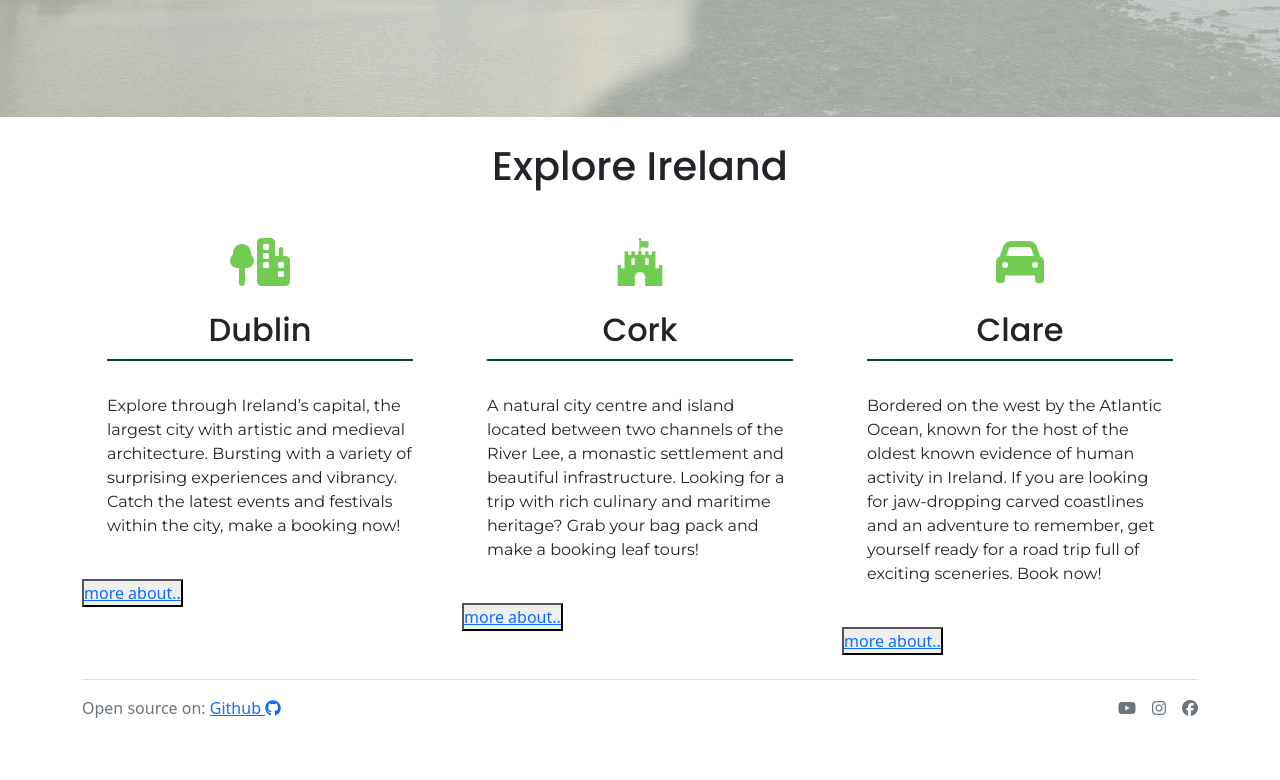
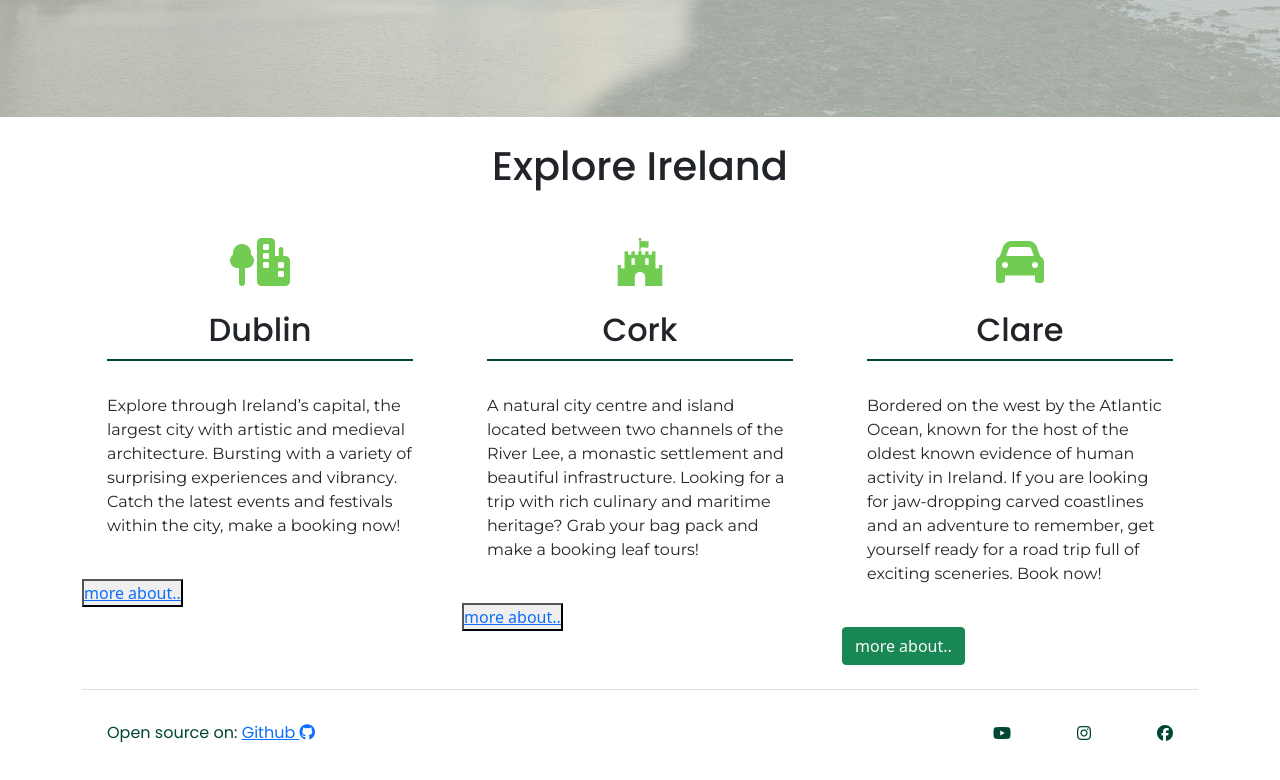
Before and after one commit to vianeyAM/leafTours, a plain HTML site: page index.html in a window 1280 px wide. Shown: the part 666-1446 px from the top of the page. Drawn offline with nearby package versions, Linux system fonts and the light colour scheme.

Commit message:
change css

```diff
--- a/css/styles.css
+++ b/css/styles.css
@@ -15,6 +15,10 @@ body {
 
 .selector-for-some-widget {
   box-sizing: content-box;
+}
+
+a {
+  text-decoration: none;
 }
 
 /*FOOTER*/
--- a/index.html
+++ b/index.html
@@ -141,8 +141,10 @@
             remember, get yourself ready for a road trip full of exciting
             sceneries. Book now!
           </p>
-          <button class="btn-index">
-            <a href="./Pages/clare.html">more about..</a>
+          <button class="btn btn-success">
+            <a class="text-light text-decoration-none" href="./Pages/clare.html"
+              >more about..</a
+            >
           </button>
         </div>
       </div>
@@ -154,7 +156,7 @@
         class="d-flex flex-wrap justify-content-between align-items-center py-3 my-4 border-top"
       >
         <div class="col-md-4 d-flex align-items-center">
-          <span class="text-muted"
+          <span class="text-Foo"
             >Open source on:
             <a href="https://github.com/vianeyAM/leafTours">
               Github <i class="fa-brands fa-github"></i> </a
@@ -163,17 +165,17 @@
 
         <ul class="nav col-md-4 justify-content-end list-unstyled d-flex">
           <li class="ms-3">
-            <a class="text-muted" href="https://www.youtube.com/"
+            <a class="text-Foo" href="https://www.youtube.com/"
               ><i class="fa-brands fa-youtube"></i
             ></a>
           </li>
           <li class="ms-3">
-            <a class="text-muted" href="https://www.instagram.com"
+            <a class="text-Foo" href="https://www.instagram.com"
               ><i class="fa-brands fa-instagram"></i
             ></a>
           </li>
           <li class="ms-3">
-            <a class="text-muted" href="https://www.facebook.com/"
+            <a class="text-Foo" href="https://www.facebook.com/"
               ><i class="fa-brands fa-facebook"></i
             ></a>
           </li>
```
